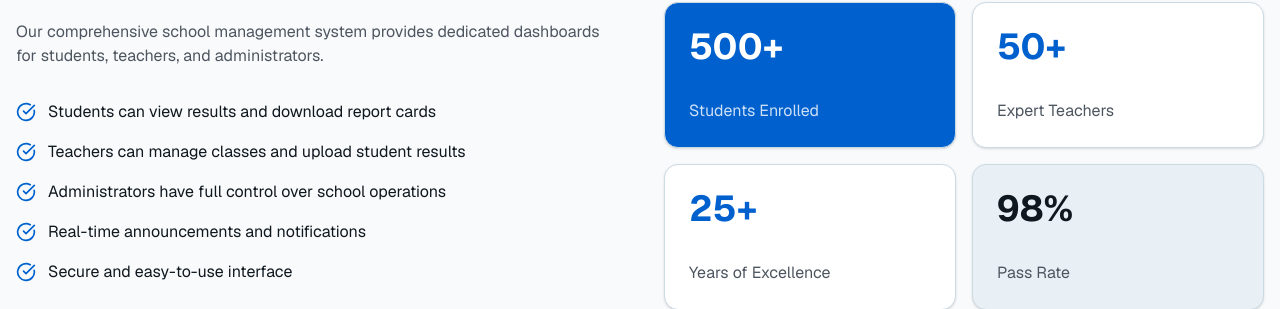
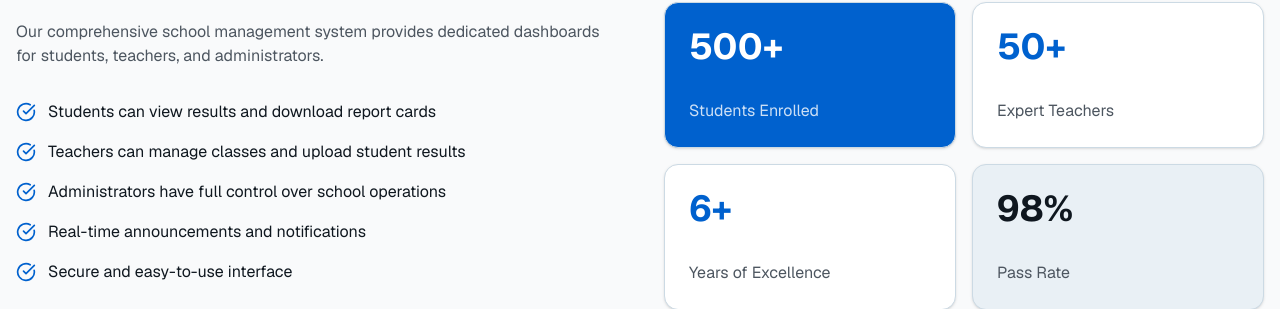
Before and after one commit to emmanueljoseph223300-dotcom/v0-school-management-web-app, a Next.js app: page / in a window 1280 px wide. Shown: the part 1313-1622 px from the top of the page. Built offline with nearby package versions, Linux system fonts and the light colour scheme.

Commit message:
feat: update teacher experience from 25+ to 6+ years

```diff
--- a/app/page.tsx
+++ b/app/page.tsx
@@ -155,7 +155,7 @@ export default function HomePage() {
                   <div className="text-muted-foreground">Expert Teachers</div>
                 </Card>
                 <Card className="p-6">
-                  <div className="text-4xl font-bold mb-2 text-primary">25+</div>
+                  <div className="text-4xl font-bold mb-2 text-primary">6+</div>
                   <div className="text-muted-foreground">Years of Excellence</div>
                 </Card>
                 <Card className="p-6 bg-secondary">
```
